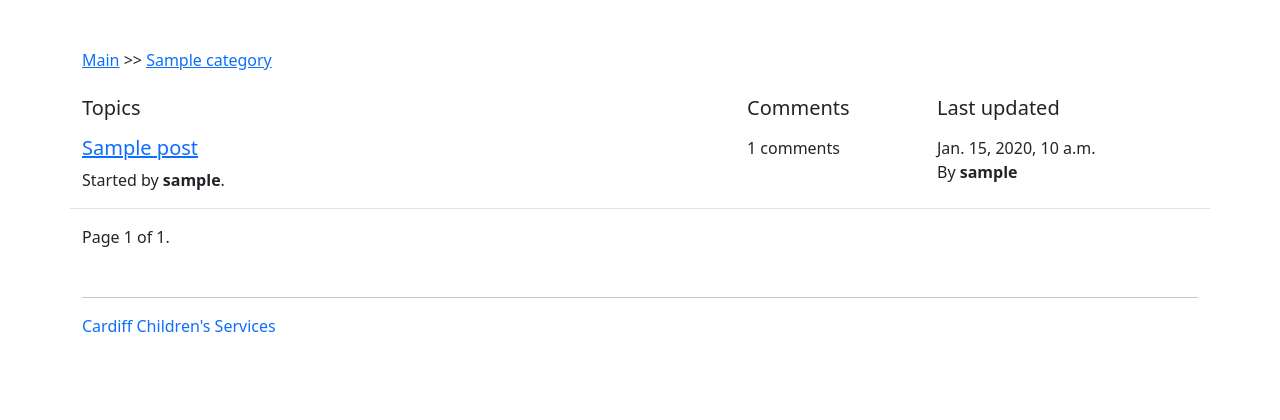
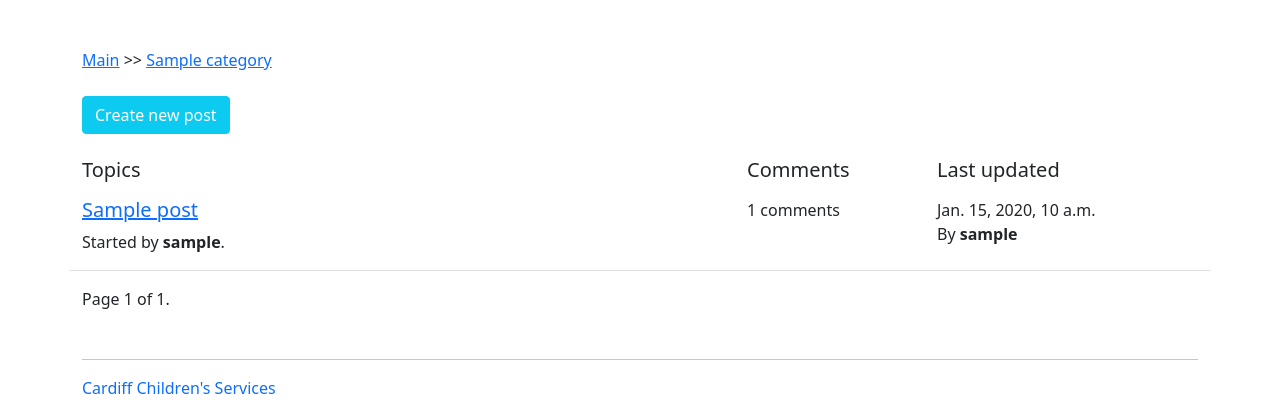
Before and after one commit to pyjaks/Guide-to-Being-in-Care-FYP, a Django app: a page that uses guide/discussion_board/templates/posts.html in a window 1280 px wide. Shown: the part 56-476 px from the top of the page. Run offline with Django 3.2, Linux system fonts and the light colour scheme; tables that the repository leaves empty hold one stand-in row (values such as "Sample post"); some libraries are stand-ins or nearby versions.

Commit message:
Add button from posts page to new post page

```diff
--- a/guide/discussion_board/templates/posts.html
+++ b/guide/discussion_board/templates/posts.html
@@ -5,6 +5,9 @@
 {% block content %}
 <div class="navigate pb-4">
     <span><a href="{% url 'discussion-board' %}">Main</a> >> <a href="">{{ category }}</a></span>
+</div>
+<div class="add-post-button pb-4">
+    <a class="btn btn-primary text-white" href="{% url 'new-post' %}">Create new post</a>
 </div>
 <div class="table-row row">
     <div class="col-md-7">
```
